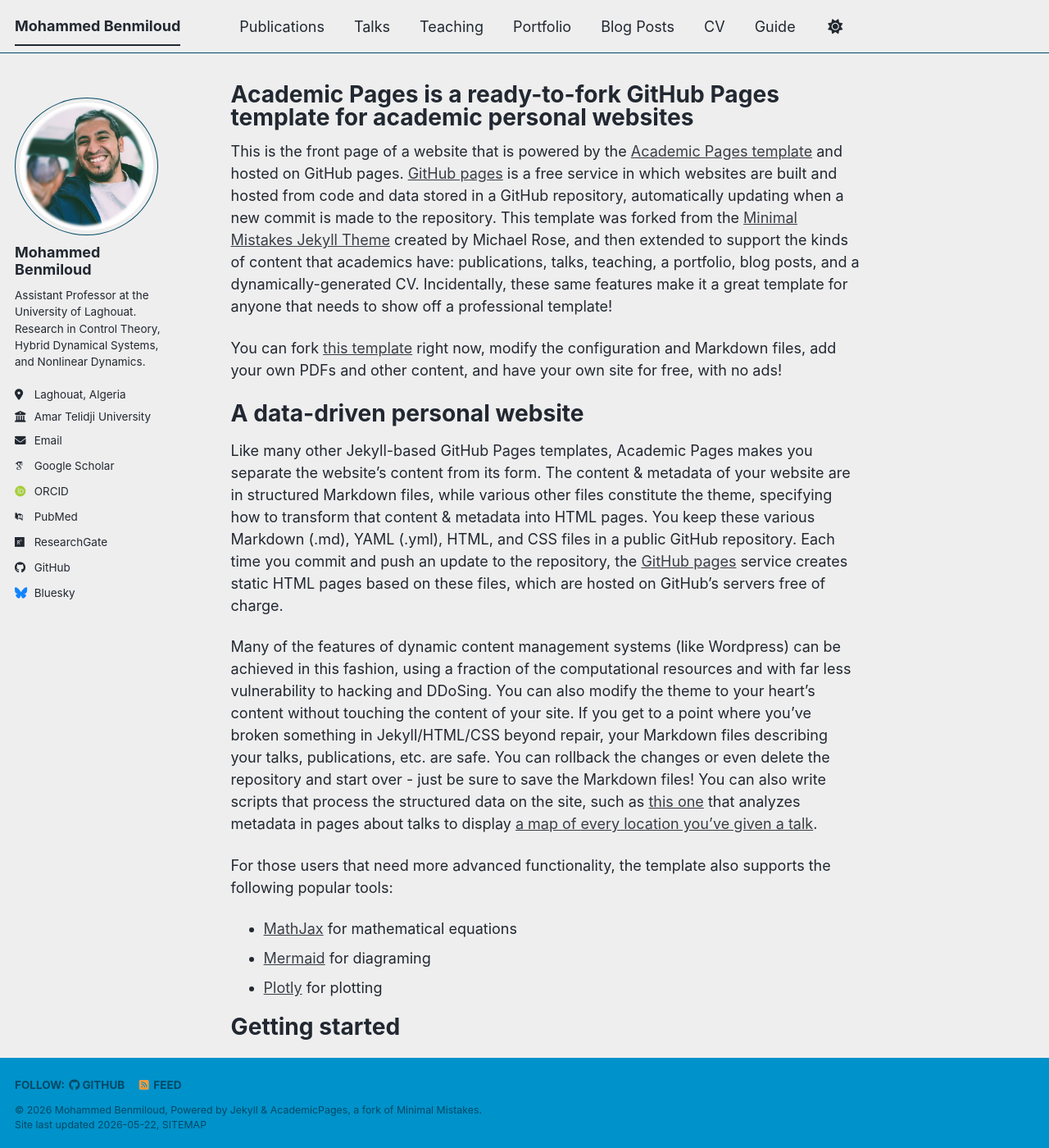
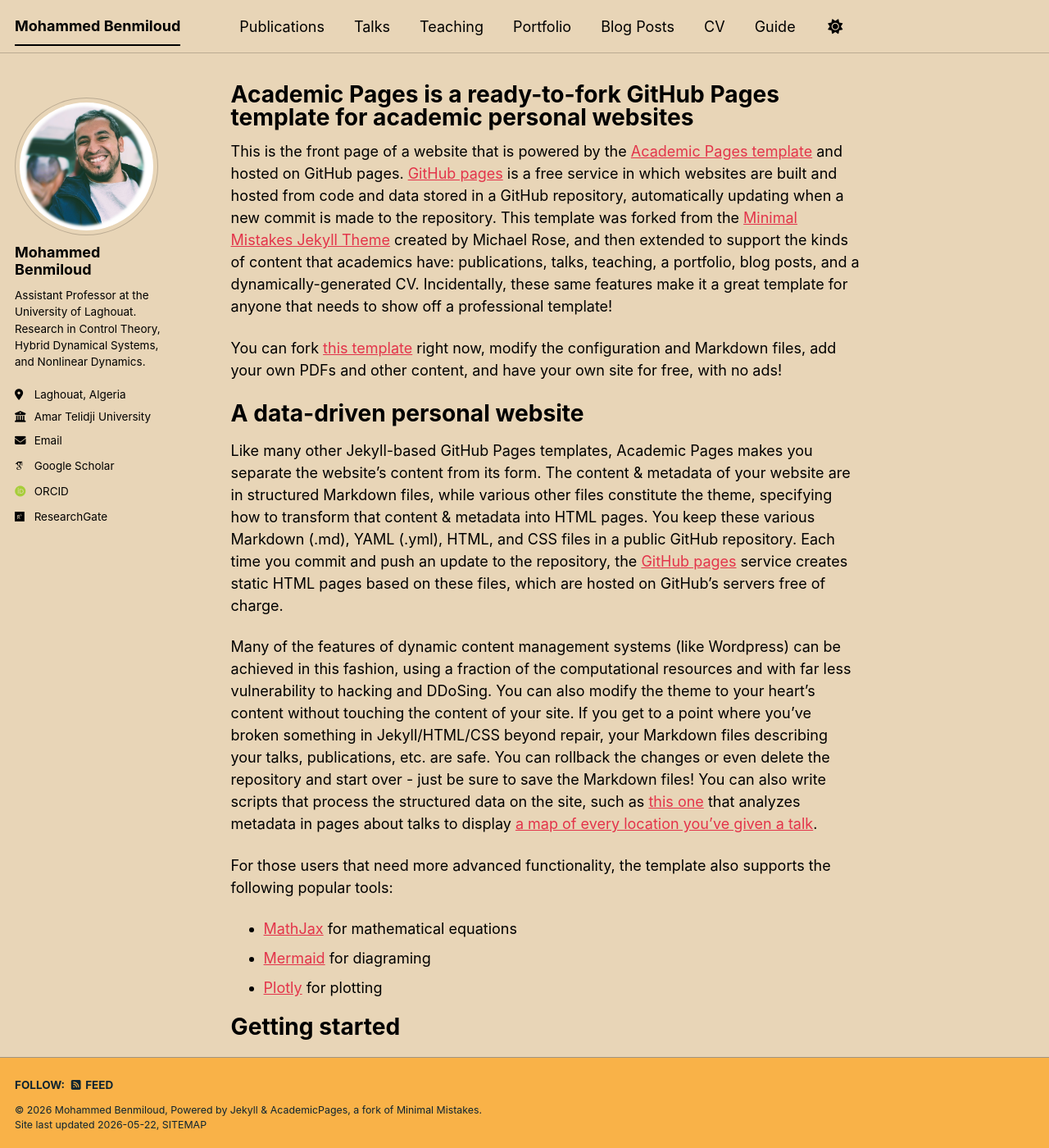
Before and after one commit to medbenmiloud/medbenmiloud.github.io, a Jekyll site: the page built from _pages/about.md, in a window 1280 px wide and 1400 px high. Shown: the whole window at 82% size. Built offline with Jekyll 4.4.1, drawn with Linux system fonts in a browser that asks for light colours; some web fonts are replaced; a script bundle is joined from its source files by our own code; library files that are not in the unit come from our copies.

Commit message:
Update _config.yml

```diff
--- a/_config.yml
+++ b/_config.yml
@@ -8,7 +8,7 @@
 
 # Basic Site Settings
 locale                   : "en-US"
-site_theme               : "air" # The available themes options are "default", "air", "sunrise", "mint", "dirt" and "contrast"
+site_theme               : "sunrise" # The available themes options are "default", "air", "sunrise", "mint", "dirt" and "contrast"
 title                    : "Mohammed Benmiloud"
 title_separator          : "-"
 name                     : &name "Mohammed Benmiloud"
@@ -41,7 +41,7 @@ author:
   orcid            : "https://orcid.org/0000-0003-4629-7113"
   semantic         : # URL
   ssrn             : # URL
-  pubmed           : ""
+  pubmed           :
   researchgate     : "https://www.researchgate.net/profile/Mohammed-Benmiloud" # URL
   scopus           : # URL
   zotero           : # URL
@@ -51,13 +51,13 @@ author:
   bitbucket        : # Username - Update with your username on the site
   codepen          : # Username
   dribbble         : # Username
-  github           : "academicpages"
+  github           :
   kaggle           : # Username
   stackoverflow    : # User number or user number and name (i.e., use "1" or "1/jeff-atwood")
 
   # Social media
   artstation       : # Username
-  bluesky          : "bsky.app" # Replace this with you Bluesky username
+  bluesky          :  # Replace this with you Bluesky username
   facebook         : # Username
   flickr           : # Username
   foursquare       : # Username
```
